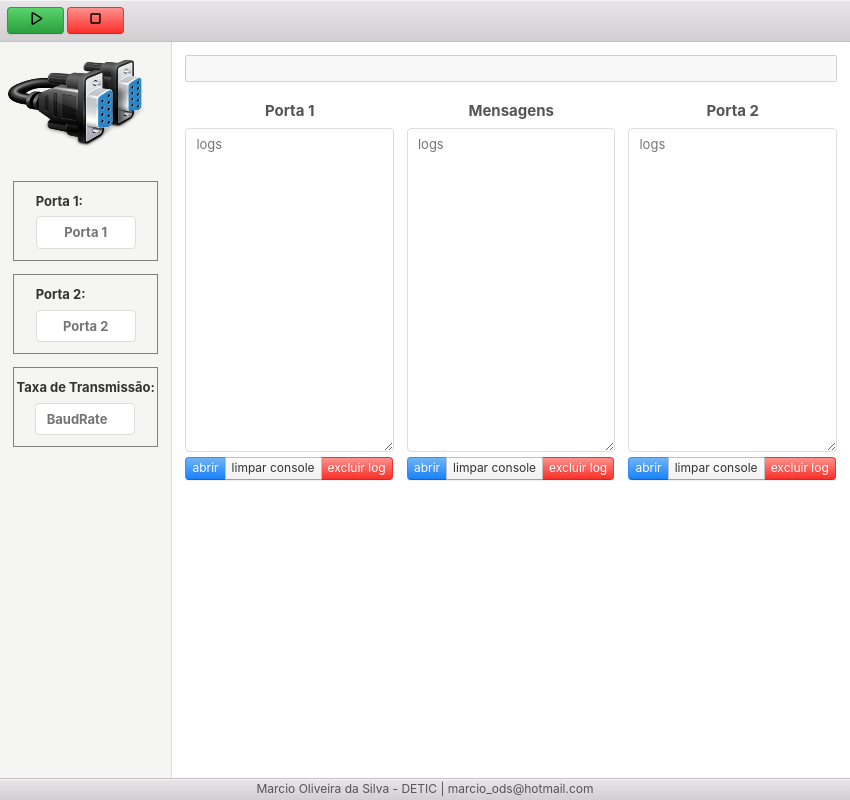
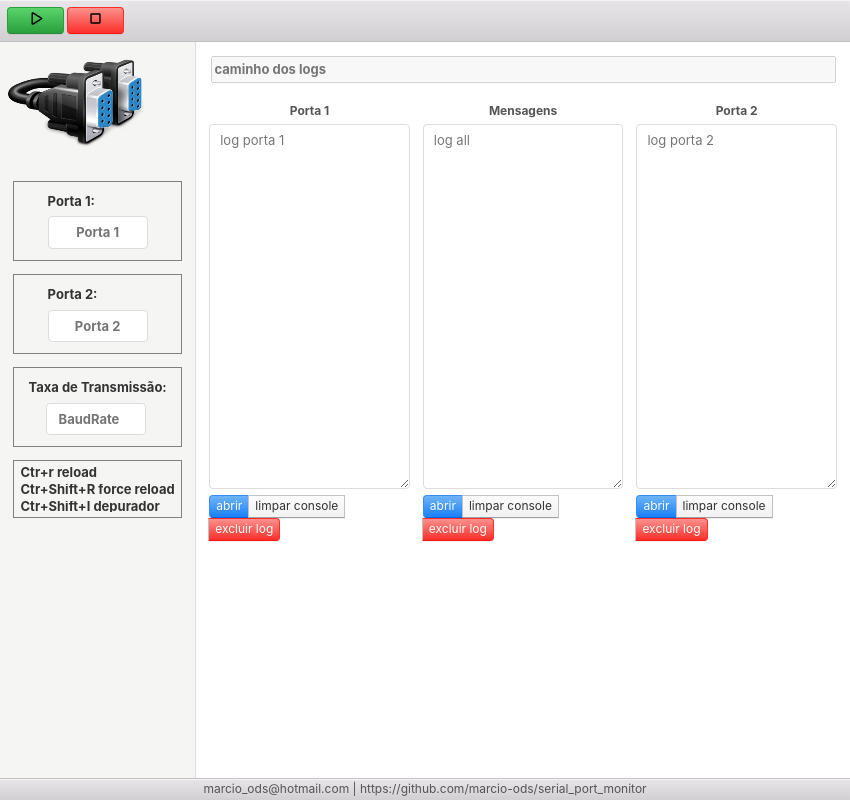
Before and after one commit to marcio-ods/serial-port-monitor, an Electron app: page src/renderer/index.html in a window 850 px wide. Drawn offline with Linux system fonts and the light colour scheme; no server answers.

Commit message:
template2

```diff
--- a/src/main.js
+++ b/src/main.js
@@ -4,8 +4,9 @@ const makeData = require('./utils/makeData')
 
 const createWindow = () => {
     const win = new BrowserWindow({
-        width: 845,
-        height: 600,
+        width: 850,
+        height: 615,
+        autoHideMenuBar: true,
         webPreferences: {
             preload: path.join(__dirname, 'preload', 'preload.js')
         }
--- a/src/renderer/index.html
+++ b/src/renderer/index.html
@@ -112,6 +112,11 @@
                     placeholder="BaudRate"
                   />
                 </div>
+                <div class="menu-keyboard">
+                  <label>Ctr+r reload</label>
+                  <label>Ctr+Shift+R force reload</label>
+                  <label>Ctr+Shift+I depurador</label>
+                </div>
               </div>
             </div>
           </div>
@@ -120,6 +125,7 @@
             <div class="head-main">
               <input
                 id="input-path"
+                placeholder="caminho dos logs"
                 aria-label="caminho do txt"
                 disabled="disabled"
               />
@@ -130,9 +136,10 @@
                 <div class="div-textarea">
                   <textarea
                     id="disp-text-1"
-                    placeholder="logs"
+                    placeholder="log porta 1"
+                    disabled="disabled"
                     class="form-control"
-                    rows="15"
+                    rows="17"
                   ></textarea>
                 </div>
                 <div class="btn-group">
@@ -148,9 +155,10 @@
                 <div class="div-textarea">
                   <textarea
                     id="disp-text-msg"
-                    placeholder="logs"
+                    placeholder="log all"
+                    disabled="disabled"
                     class="form-control"
-                    rows="15"
+                    rows="17"
                   ></textarea>
                 </div>
                 <div class="btn-group">
@@ -166,9 +174,11 @@
                 <div class="div-textarea">
                   <textarea
                     id="disp-text-2"
-                    placeholder="logs"
+                    placeholder="log porta 2"
+                    disabled="disabled"
+                    disabled="disabled"
                     class="form-control"
-                    rows="15"
+                    rows="17"
                   ></textarea>
                 </div>
                 <div class="btn-group">
@@ -186,9 +196,16 @@
 
       <footer class="toolbar toolbar-footer">
         <h1 class="title">
+          <span>marcio_ods@hotmail.com</span> |
+          <span>https://github.com/marcio-ods/serial_port_monitor</span>
+        </h1>
+      </footer>
+      <!--
+      <footer class="toolbar toolbar-footer">
+        <h1 class="title">
           Marcio Oliveira da Silva - DETIC | <span>marcio_ods@hotmail.com</span>
         </h1>
-      </footer>
+      </footer> -->
     </div>
     <!-- <body onload="setup()">
     <h1>Hello World!</h1>
--- a/src/renderer/style/style.css
+++ b/src/renderer/style/style.css
@@ -11,7 +11,7 @@
   padding: 0.5em;
 }
 .head-main {
-  padding: 0.5em;
+  padding: 0.6em;
   /* margin-bottom: -1rem; */
   width: 100%;
 }
@@ -28,7 +28,7 @@
   /* margin-top: 0.1em; */
   text-align: center;
   font-weight: bold;
-  font-size: 15px;
+  font-size: 12px;
 }
 .disp-port-1 {
   padding: 0.5em;
@@ -55,6 +55,18 @@
   line-height: 150%;
   padding: 0.8em 0.2em;
 }
+.menu-keyboard {
+  display: grid;
+  justify-content: center;
+  align-items: center;
+  border: 1px solid gray;
+  line-height: 90%;
+  padding: 0.5em 0.5em 0em 0.5em;
+}
+/* padding-top
+padding-right
+padding-bottom
+padding-left */
 
 .element-input-port {
   text-align: center;
```
Also changed, not shown: 1 other file.
